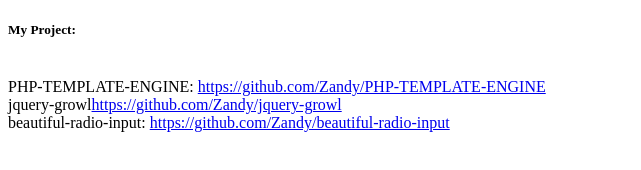
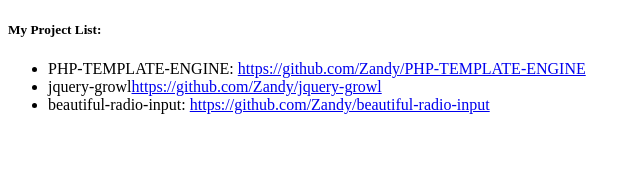
Before and after one commit to Zandy/zandy.github.io, a plain HTML site: page index.html in a window 1280 px wide. Shown: the whole page, without its empty margins (0-641 px from the left). Drawn offline with Linux system fonts and the light colour scheme.

Commit message:
update index.html

```diff
--- a/index.html
+++ b/index.html
@@ -5,12 +5,16 @@
     <title>My personal homepage on Github.com!</title>
   </head>
 <body>
-  <h5>My Project:</h5>
-  <br>
-  PHP-TEMPLATE-ENGINE: <a href="https://github.com/Zandy/PHP-TEMPLATE-ENGINE">https://github.com/Zandy/PHP-TEMPLATE-ENGINE</a>
-  <br>
-  jquery-growl<a href="https://github.com/Zandy/jquery-growl">https://github.com/Zandy/jquery-growl</a>
-  <br>
-  beautiful-radio-input: <a href="https://github.com/Zandy/beautiful-radio-input">https://github.com/Zandy/beautiful-radio-input</a>
+  <h5>My Project List:</h5>
+  <ul>
+    <li>
+      PHP-TEMPLATE-ENGINE: <a href="https://github.com/Zandy/PHP-TEMPLATE-ENGINE">https://github.com/Zandy/PHP-TEMPLATE-ENGINE</a>
+    </li>
+    <li>
+      jquery-growl<a href="https://github.com/Zandy/jquery-growl">https://github.com/Zandy/jquery-growl</a>
+    </li>
+    <li>
+      beautiful-radio-input: <a href="https://github.com/Zandy/beautiful-radio-input">https://github.com/Zandy/beautiful-radio-input</a>
+    </li>
 </body>
 </html>
```
